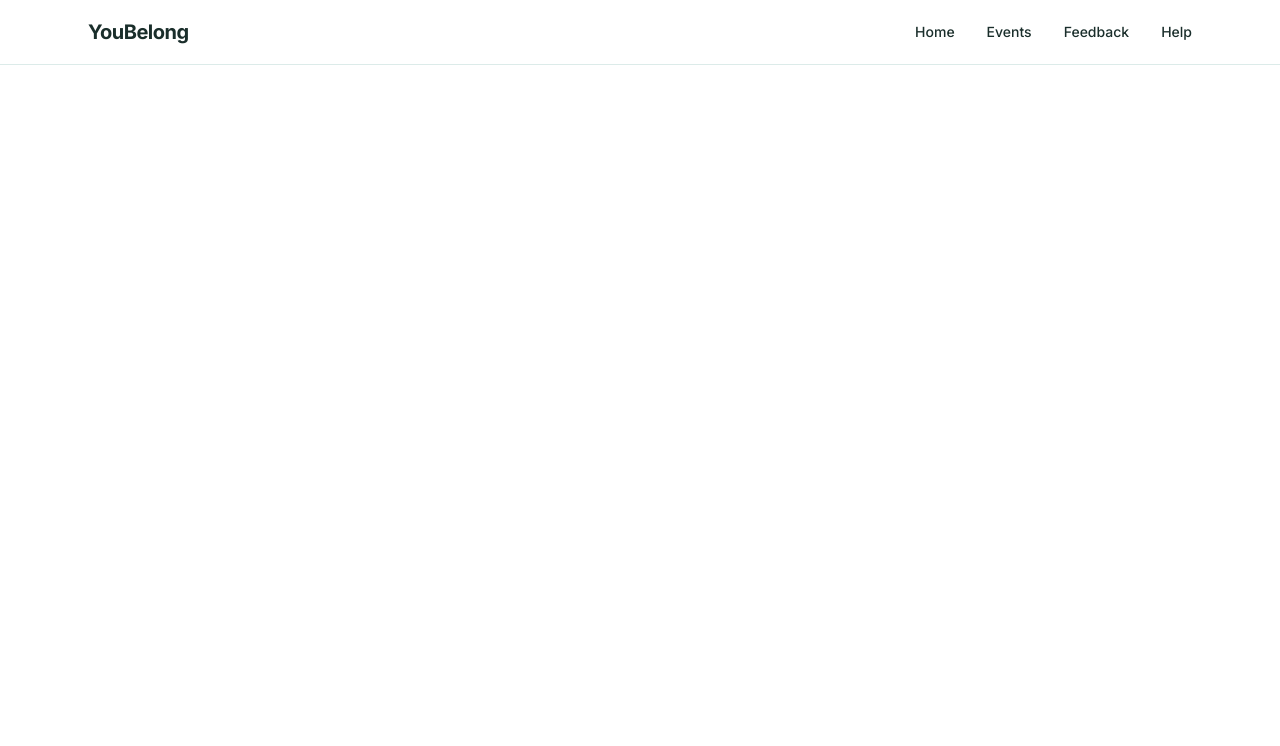
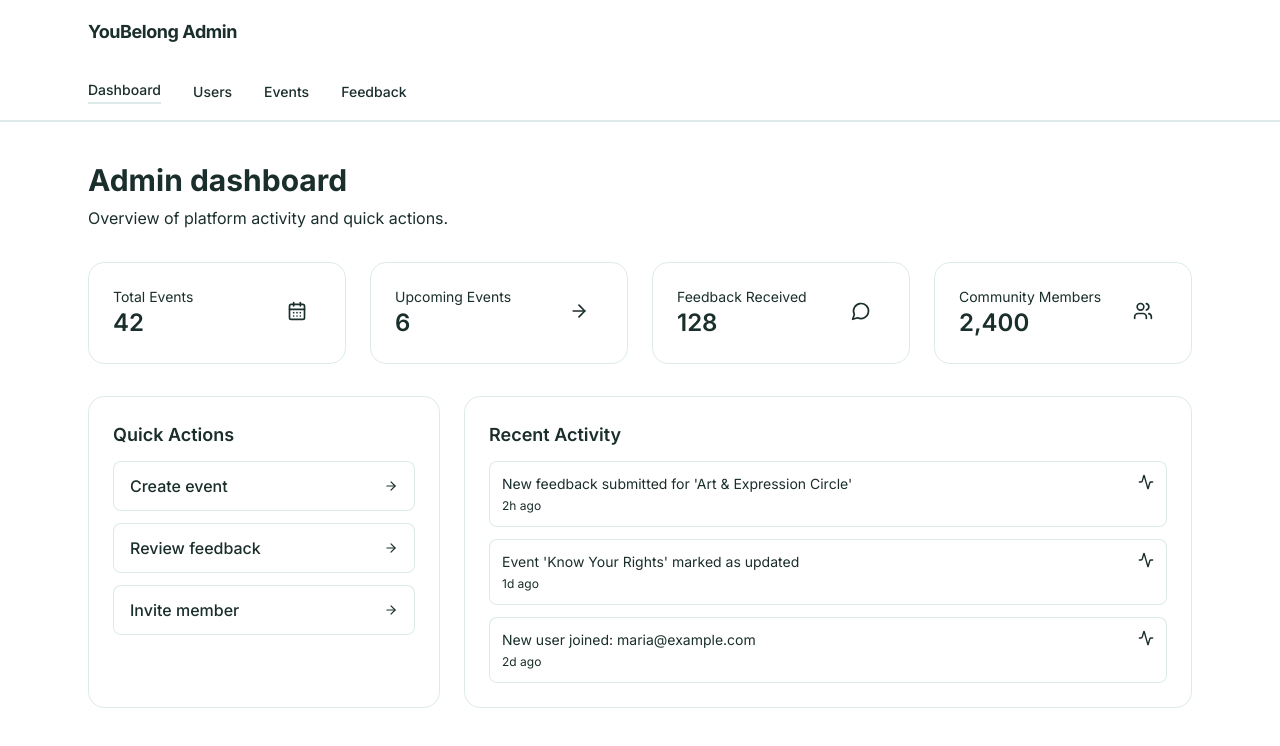
Before and after one commit to Yash3842/You-Belong, a React (Vite) app: page /admin in a window 1280 px wide. Shown: the top 746 px of the page. Built offline with nearby package versions, Linux system fonts and the light colour scheme.

Commit message:
Phase 1 admin dashboard completed

```diff
--- a/src/app/App.tsx
+++ b/src/app/App.tsx
@@ -1,23 +1,38 @@
-import { BrowserRouter, Routes, Route } from "react-router";
+import { BrowserRouter, Routes, Route, useLocation } from "react-router";
 import { Nav } from "./components/Nav";
 import { HomePage } from "./components/HomePage";
 import { EventsPage } from "./components/EventsPage";
 import { FeedbackPage } from "./components/FeedbackPage";
 import { HelpPage } from "./components/HelpPage";
+import { AdminLayout } from "./components/admin/AdminLayout";
+import { AdminDashboard } from "./components/admin/AdminDashboard";
 import "../styles/fonts.css";
 
 export default function App() {
   return (
     <BrowserRouter>
+      <AppRoutes />
+    </BrowserRouter>
+  );
+}
+
+function AppRoutes() {
+  const location = useLocation();
+
+  return (
     <div className="min-h-screen bg-background">
-        <Nav />
+      {!location.pathname.startsWith("/admin") && <Nav />}
       <Routes>
         <Route path="/" element={<HomePage />} />
         <Route path="/events" element={<EventsPage />} />
         <Route path="/feedback" element={<FeedbackPage />} />
         <Route path="/help" element={<HelpPage />} />
+
+        {/* Admin routes - Phase 1 */}
+        <Route path="/admin" element={<AdminLayout />}>
+          <Route index element={<AdminDashboard />} />
+        </Route>
       </Routes>
     </div>
-    </BrowserRouter>
   );
 }
--- /dev/null
+++ b/src/app/components/admin/AdminDashboard.tsx
@@ -0,0 +1,118 @@
+import { ArrowRight, Users, CalendarDays, MessageCircle, Activity } from "lucide-react";
+import { useState } from "react";
+
+const mock = {
+  totalEvents: 42,
+  upcomingEvents: 6,
+  feedbackReceived: 128,
+  communityMembers: 2400,
+  recent: [
+    { id: 1, text: "New feedback submitted for 'Art & Expression Circle'", time: "2h ago" },
+    { id: 2, text: "Event 'Know Your Rights' marked as updated", time: "1d ago" },
+    { id: 3, text: "New user joined: maria@example.com", time: "2d ago" },
+  ],
+};
+
+export function AdminDashboard() {
+  const [recent] = useState(mock.recent);
+
+  return (
+    <div>
+      <div className="mb-8">
+        <h1 className="text-3xl font-bold text-foreground">Admin dashboard</h1>
+        <p className="text-muted-foreground mt-2">Overview of platform activity and quick actions.</p>
+      </div>
+
+      {/* Metrics */}
+      <div className="grid grid-cols-1 sm:grid-cols-2 lg:grid-cols-4 gap-6 mb-8">
+        <div className="bg-card border border-border rounded-2xl p-6">
+          <div className="flex items-start justify-between">
+            <div>
+              <div className="text-muted-foreground text-sm">Total Events</div>
+              <div className="text-2xl font-semibold text-foreground">{mock.totalEvents}</div>
+            </div>
+            <div className="w-12 h-12 rounded-xl bg-primary/10 flex items-center justify-center">
+              <CalendarDays size={20} className="text-primary" />
+            </div>
+          </div>
+        </div>
+
+        <div className="bg-card border border-border rounded-2xl p-6">
+          <div className="flex items-start justify-between">
+            <div>
+              <div className="text-muted-foreground text-sm">Upcoming Events</div>
+              <div className="text-2xl font-semibold text-foreground">{mock.upcomingEvents}</div>
+            </div>
+            <div className="w-12 h-12 rounded-xl bg-accent/15 flex items-center justify-center">
+              <ArrowRight size={20} className="text-accent" />
+            </div>
+          </div>
+        </div>
+
+        <div className="bg-card border border-border rounded-2xl p-6">
+          <div className="flex items-start justify-between">
+            <div>
+              <div className="text-muted-foreground text-sm">Feedback Received</div>
+              <div className="text-2xl font-semibold text-foreground">{mock.feedbackReceived}</div>
+            </div>
+            <div className="w-12 h-12 rounded-xl bg-accent/15 flex items-center justify-center">
+              <MessageCircle size={20} className="text-accent" />
+            </div>
+          </div>
+        </div>
+
+        <div className="bg-card border border-border rounded-2xl p-6">
+          <div className="flex items-start justify-between">
+            <div>
+              <div className="text-muted-foreground text-sm">Community Members</div>
+              <div className="text-2xl font-semibold text-foreground">{mock.communityMembers.toLocaleString()}</div>
+            </div>
+            <div className="w-12 h-12 rounded-xl bg-primary/10 flex items-center justify-center">
+              <Users size={20} className="text-primary" />
+            </div>
+          </div>
+        </div>
+      </div>
+
+      {/* Quick actions & Recent Activity */}
+      <div className="grid grid-cols-1 lg:grid-cols-3 gap-6">
+        <div className="lg:col-span-1 bg-card border border-border rounded-2xl p-6">
+          <h3 className="text-lg font-semibold text-foreground mb-3">Quick Actions</h3>
+          <div className="space-y-3">
+            <button className="w-full text-left inline-flex items-center justify-between gap-3 bg-white border border-border rounded-lg px-4 py-3 hover:border-primary hover:text-primary transition-colors">
+              Create event
+              <ArrowRight size={14} />
+            </button>
+            <button className="w-full text-left inline-flex items-center justify-between gap-3 bg-white border border-border rounded-lg px-4 py-3 hover:border-primary hover:text-primary transition-colors">
+              Review feedback
+              <ArrowRight size={14} />
+            </button>
+            <button className="w-full text-left inline-flex items-center justify-between gap-3 bg-white border border-border rounded-lg px-4 py-3 hover:border-primary hover:text-primary transition-colors">
+              Invite member
+              <ArrowRight size={14} />
+            </button>
+          </div>
+        </div>
+
+        <div className="lg:col-span-2 bg-card border border-border rounded-2xl p-6">
+          <h3 className="text-lg font-semibold text-foreground mb-3">Recent Activity</h3>
+          <ul className="space-y-3">
+            {recent.map((r) => (
+              <li key={r.id} className="flex items-start justify-between bg-white border border-border rounded-lg p-3">
+                <div>
+                  <div className="text-sm text-foreground">{r.text}</div>
+                  <div className="text-xs text-muted-foreground mt-1">{r.time}</div>
+                </div>
+                <div className="flex items-center gap-3 text-muted-foreground">
+                  <Activity size={16} />
+                </div>
+              </li>
+            ))}
+          </ul>
+        </div>
+      </div>
+    </div>
+  );
+}
+
+export default AdminDashboard;
--- /dev/null
+++ b/src/app/components/admin/AdminLayout.tsx
@@ -0,0 +1,23 @@
+import { Outlet } from "react-router";
+import { AdminNav } from "./AdminNav";
+
+export function AdminLayout() {
+  return (
+    <div className="min-h-screen bg-background">
+      <header className="sticky top-0 z-50 bg-white border-b border-border">
+        <div className="max-w-6xl mx-auto px-6 h-16 flex items-center justify-between">
+          <div className="flex items-center gap-3">
+            <span className="text-lg font-bold text-primary tracking-tight">You<span className="text-accent">Belong</span> Admin</span>
+          </div>
+        </div>
+        <AdminNav />
+      </header>
+
+      <main className="max-w-6xl mx-auto px-6 py-10">
+        <Outlet />
+      </main>
+    </div>
+  );
+}
+
+export default AdminLayout;
--- /dev/null
+++ b/src/app/components/admin/AdminNav.tsx
@@ -0,0 +1,29 @@
+import { NavLink } from "react-router";
+
+export function AdminNav() {
+  const linkClass = ({ isActive }: { isActive: boolean }) =>
+    `text-sm font-medium transition-colors hover:text-primary ${
+      isActive ? "text-primary border-b-2 border-primary pb-0.5" : "text-muted-foreground"
+    }`;
+
+  return (
+    <div className="bg-white border-b border-border">
+      <div className="max-w-6xl mx-auto px-6 h-14 flex items-center gap-8">
+        <NavLink to="/admin" end className={linkClass}>
+          Dashboard
+        </NavLink>
+        <NavLink to="/admin/users" className={linkClass}>
+          Users
+        </NavLink>
+        <NavLink to="/admin/events" className={linkClass}>
+          Events
+        </NavLink>
+        <NavLink to="/admin/feedback" className={linkClass}>
+          Feedback
+        </NavLink>
+      </div>
+    </div>
+  );
+}
+
+export default AdminNav;
```
Lines whose indentation alone changed are shown as unchanged.
